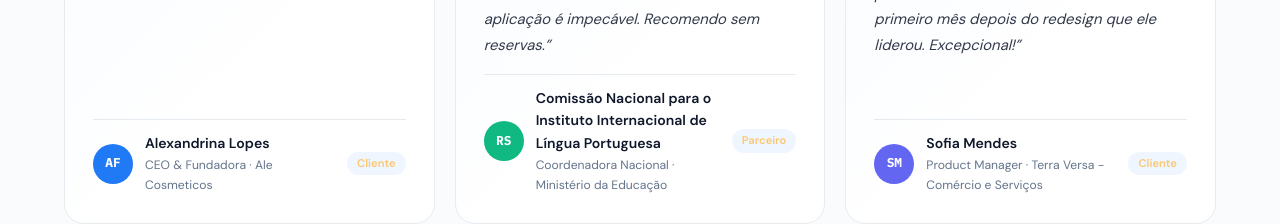
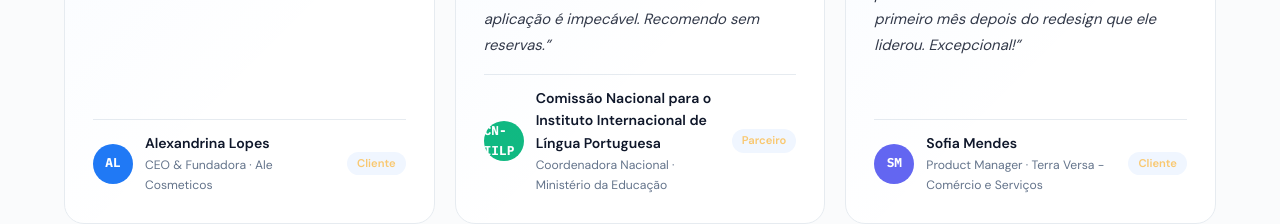
Before and after one commit to leodasilva-co/Portfolio, a Next.js app: page / in a window 1280 px wide. Shown: the part 9840-10064 px from the top of the page. Built offline with nearby package versions, Linux system fonts and the light colour scheme.

Commit message:
Alteração de avatares da section Testemunhas

```diff
--- a/components/sections/Testimonials/index.tsx
+++ b/components/sections/Testimonials/index.tsx
@@ -11,7 +11,7 @@ const testimonials = [
     role: 'CEO & Fundadora',
     company: 'Ale Cosmeticos',
     text: 'O Leo é incrivelmente talentoso. O seu design é moderno e intuitivo e a sua capacidade técnica é impressionante. Recomendo sem reservas.',
-    avatar: 'AF',
+    avatar: 'AL',
     color: '#2079f5',
     stars: 5,
     category: 'Cliente'
@@ -22,7 +22,7 @@ const testimonials = [
     role: 'Coordenadora Nacional',
     company: 'Ministério da Educação',
     text: 'Trabalhar com o Leo foi uma das melhores decisões que tomámos. O sistema de inscrição da Semana da Língua Portuguesa foi um sucesso e a consistência visual da aplicação é impecável. Recomendo sem reservas.',
-    avatar: 'RS',
+    avatar: 'CN-IILP',
     color: '#10b981',
     stars: 5,
     category: 'Parceiro'
@@ -44,7 +44,7 @@ const testimonials = [
     role: 'Seguidora',
     company: 'Facebook',
     text: 'Acompanho o Leo desde o inicio. Os seus conteúdos são sempre muito ricos e bem estruturados. É um profissional que admiro muito!',
-    avatar: 'MC',
+    avatar: 'BFS',
     color: '#f59e0b',
     stars: 5,
     category: 'Colaborador'
@@ -55,7 +55,7 @@ const testimonials = [
     role: 'CEO',
     company: 'Kiss Cake - Comércio e Serviços',
     text: 'O Leo redesenhou a nossa loja e o resultado foi impressionante. As vendas online aumentaram 120% no primeiro mês. O processo foi organizado, transparente e o resultado superou todas as expectativas.',
-    avatar: 'IR',
+    avatar: 'AN',
     color: '#ec4899',
     stars: 5,
     category: 'Cliente'
```
